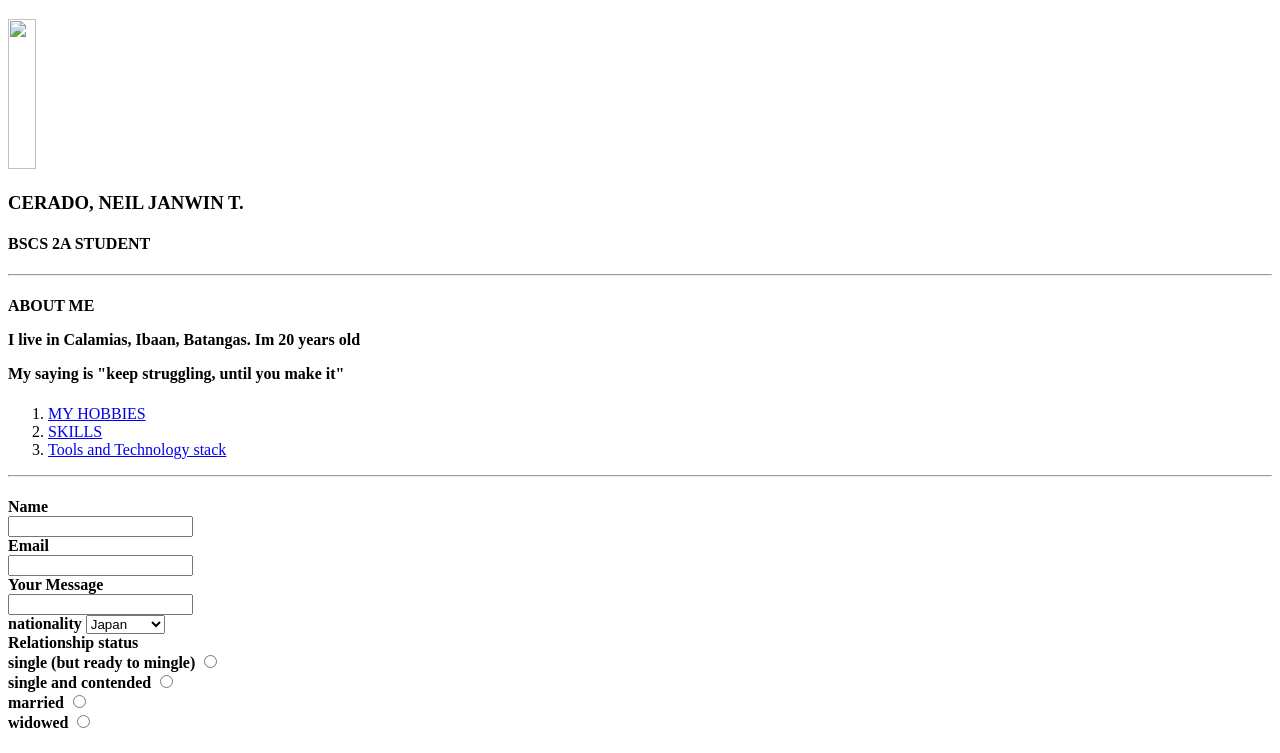
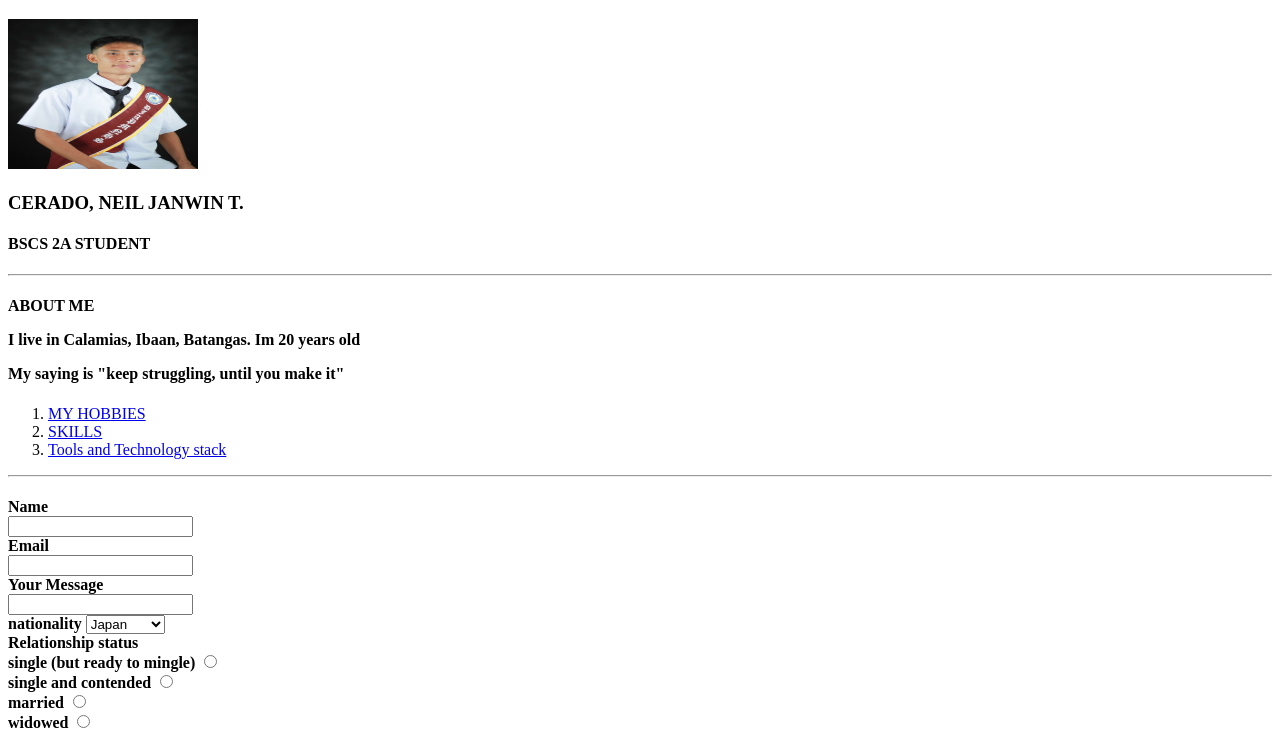
Before and after one commit to COMMANDERD4RK/html-introduction, a plain HTML site: page webdev1/index.html in a window 1280 px wide. Shown: the part 61-814 px from the top of the page. Drawn offline with Linux system fonts and the light colour scheme; files whose address does not match are found by name.

Commit message:
Add files via upload

```diff
--- a/webdev1/index.html
+++ b/webdev1/index.html
@@ -2,7 +2,7 @@
 <html lang="eng">
     <body>
         <h1>INTRODUCTION</h1>
-        <img src="C:\Users\Win11\Downloads\292377941_333416645670856_7603792374228894107_n.jpg" width="15%" height="150">
+        <img src="C:\Users\Win11\Pictures\webdev 1\292377941_333416645670856_7603792374228894107_n.jpg" width="15%" height="150">
         <h3> CERADO, NEIL JANWIN T.</h3>
         <h4>BSCS 2A STUDENT</h4>
         <hr>
```
Also changed, not shown: webdev 1/292377941_333416645670856_7603792374228894107_n.jpg (added), webdev 1/68.png (added), webdev 1/96.png (added), webdev 1/97.png (added), webdev 1/98.png (added), webdev 1/99.png (added), webdev 1/c68.jpg (added), webdev 1/shrimp-chop-suey.webp (added).
